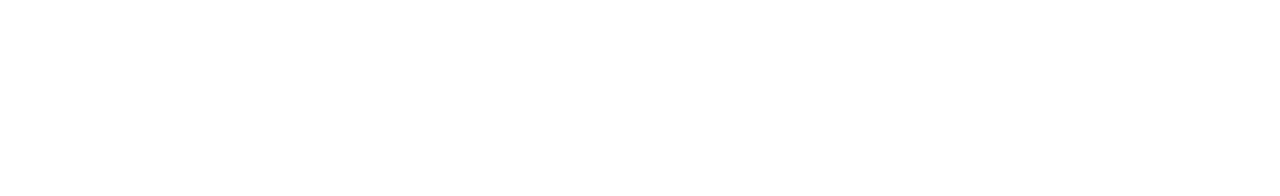
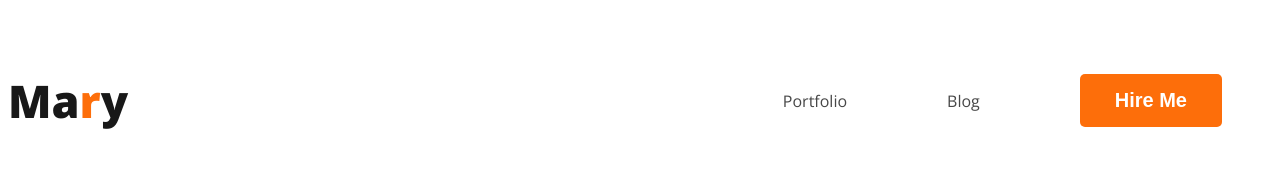
Before and after one commit to rejon5121/webdeveloper-portfolio, a plain HTML site: page index.html in a window 1280 px wide. Drawn offline with nearby package versions, Linux system fonts and the light colour scheme.

Commit message:
nav pushed

```diff
--- a/index.html
+++ b/index.html
@@ -4,9 +4,25 @@
     <meta charset="UTF-8">
     <meta name="viewport" content="width=device-width, initial-scale=1.0">
     <title>Web Developer Portfolio</title>
+    <link rel="preconnect" href="https://fonts.googleapis.com">
+<link rel="preconnect" href="https://fonts.gstatic.com" crossorigin>
+<link href="https://fonts.googleapis.com/css2?family=Open+Sans:wght@400;700;800&display=swap" rel="stylesheet">
+    <link rel="stylesheet" href="style/portfolio.css">
 </head>
 <body>
-    <header></header>
+    <header>
+        <nav>
+            <h3 class="nav-title">
+                Ma<span class="text-color">r</span>y
+            </h3>
+            <ul>
+                <li><a href="">Portfolio</a></li>
+                <li> <a href="">Blog</a>
+                </li>
+                <li><button class="btn-primary">Hire Me</button></li>
+            </ul>
+        </nav>
+    </header>
     <main></main>
     <footer></footer>
 </body>
--- /dev/null
+++ b/style/portfolio.css
@@ -0,0 +1,42 @@
+/* nav related styles*/
+
+body{
+    font-family: 'Lato','sans-serif';
+    font-family: 'Open Sans', sans-serif;
+}
+.text-color{
+    color:#FD6E0A;
+}
+/* nav related styles*/
+nav{
+    display:flex;
+    justify-content:space-between;
+    align-items: center;
+
+}
+.nav-title{
+    color: #181818;
+font-size: 45px;
+font-weight: 800;
+}
+nav>ul{
+    display:flex;
+    align-items:center;
+}
+nav li{
+    list-style:none;
+    margin:50px;
+}
+nav a{
+    text-decoration:none;
+    color:#474747;
+}
+.btn-primary{
+    border-radius: 5px;
+background: #FD6E0A;
+border:0;
+font-weight: 700;
+font-size: 20px;
+color:white;
+padding:15px 35px;
+}
```
